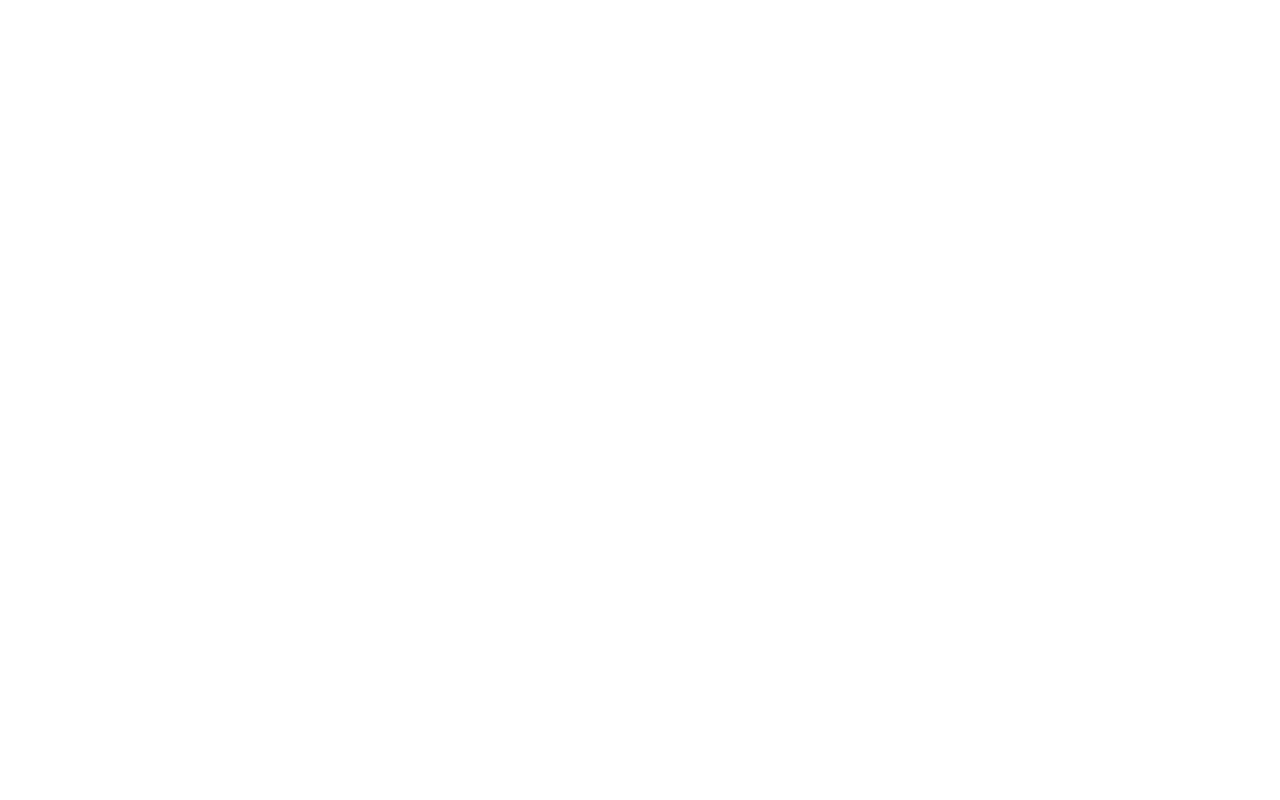
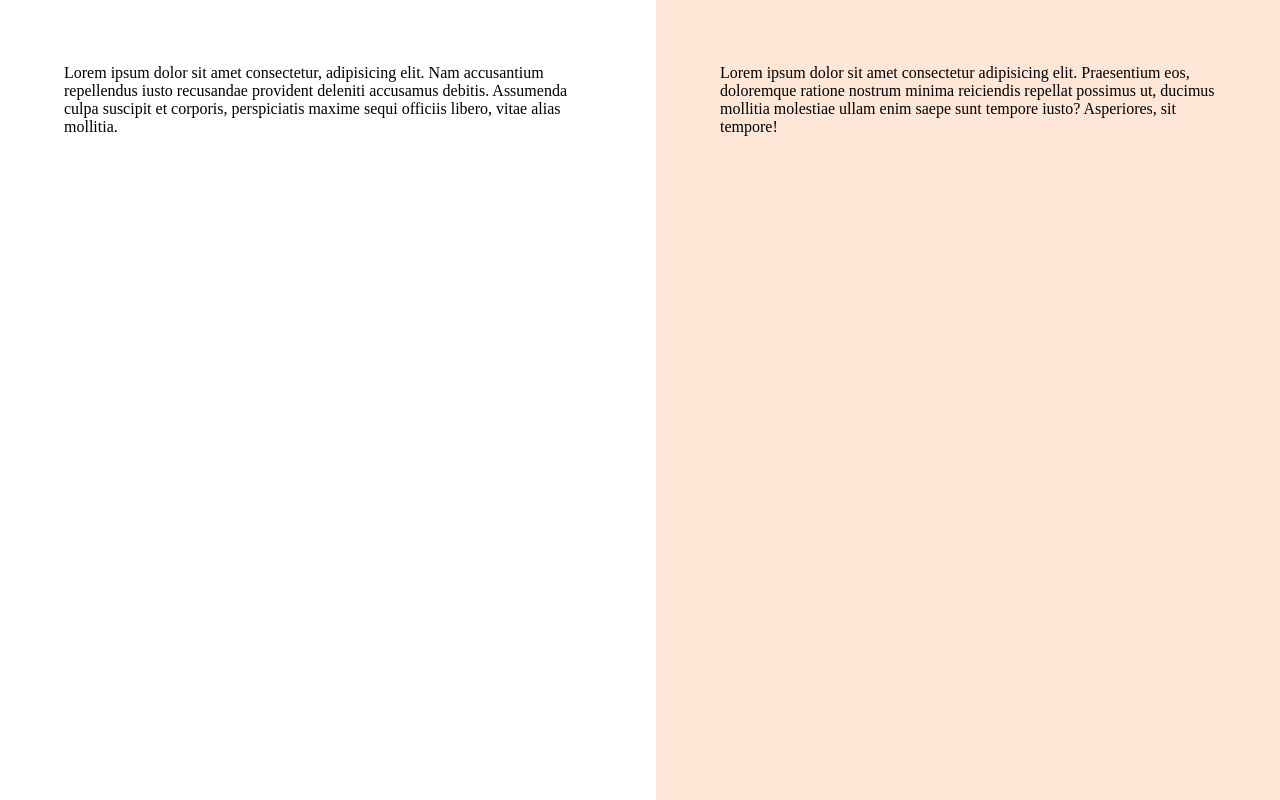
Before and after one commit to arctechbr/formulario-de-matricula, a plain HTML site: page index.html in a window 1280 px wide. Drawn offline with Linux system fonts and the light colour scheme.

Commit message:
layout css

```diff
--- a/index.html
+++ b/index.html
@@ -13,5 +13,24 @@
       rel="stylesheet"
     />
   </head>
-  <body></body>
+  <body>
+    <div id="app">
+      <main>
+        <div class="main-container">
+          Lorem ipsum dolor sit amet consectetur, adipisicing elit. Nam
+          accusantium repellendus iusto recusandae provident deleniti accusamus
+          debitis. Assumenda culpa suscipit et corporis, perspiciatis maxime
+          sequi officiis libero, vitae alias mollitia.
+        </div>
+      </main>
+      <aside>
+        <div class="aside-container">
+          Lorem ipsum dolor sit amet consectetur adipisicing elit. Praesentium
+          eos, doloremque ratione nostrum minima reiciendis repellat possimus
+          ut, ducimus mollitia molestiae ullam enim saepe sunt tempore iusto?
+          Asperiores, sit tempore!
+        </div>
+      </aside>
+    </div>
+  </body>
 </html>
--- a/styles/global.css
+++ b/styles/global.css
@@ -21,3 +21,7 @@
   --stroke-highlight: #f3541c;
   --semantic-error: #dc2626;
 }
+
+body {
+  overflow: hidden;
+}
--- a/styles/index.css
+++ b/styles/index.css
@@ -1 +1,2 @@
 @import url(global.css);
+@import url(layout.css);
--- /dev/null
+++ b/styles/layout.css
@@ -0,0 +1,26 @@
+#app {
+  display: grid;
+  grid-template-columns: 51.25% 48.75%;
+
+  height: 100vh;
+  overflow: hidden;
+}
+
+main {
+  overflow: auto;
+  padding: 4rem;
+
+  & .main-container {
+    max-width: 33rem;
+    margin-left: auto;
+  }
+}
+
+aside {
+  background-color: var(--surface-secondary);
+  padding: 4rem;
+
+  & .aside-container {
+    max-width: 31rem;
+  }
+}
```
